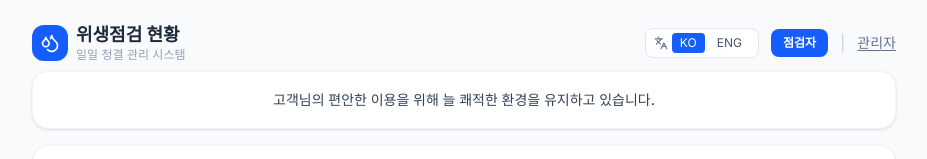
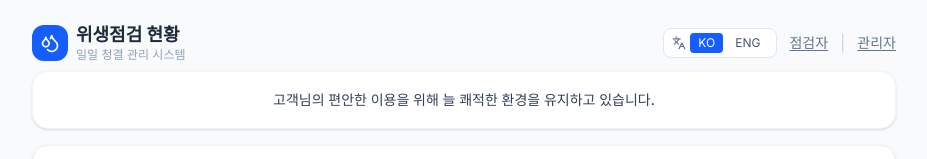
Before and after one commit to minj0912/hygiene-check, a React (Vite) app: page / in a window 1280 px wide. Shown: the top 159 px of the page, without its empty margins (176-1103 px from the left). Built offline with nearby package versions, Linux system fonts and the light colour scheme; no server answers; the database is empty.

Commit message:
Keep inspector password and preserve QR restroom context

```diff
--- a/src/pages/Home.tsx
+++ b/src/pages/Home.tsx
@@ -93,15 +93,17 @@ export function Home({ onModeChange }: HomeProps) {
     },
   }[language];
 
-  const handleEnterInspector = () => {
+  const handleInspectorSuccess = () => {
     const params = new URLSearchParams(window.location.search);
 
     if (initialRestroomIdFromUrl) {
       params.set("restroom", initialRestroomIdFromUrl);
     }
 
-    params.set("mode", "inspector");
-    window.history.replaceState({}, "", `?${params.toString()}`);
+    if (params.toString()) {
+      window.history.replaceState({}, "", `?${params.toString()}`);
+    }
+
     onModeChange("inspector");
   };
 
@@ -142,16 +144,8 @@ export function Home({ onModeChange }: HomeProps) {
               </button>
             </div>
 
-            <button
-              type="button"
-              onClick={handleEnterInspector}
-              className="px-3 py-1.5 bg-blue-600 text-white rounded-lg text-xs font-semibold hover:bg-blue-700 transition-colors"
-            >
-              {text.inspector}
-            </button>
-
+            <ModeEntry mode="inspector" label={text.inspector} onSuccess={handleInspectorSuccess} />
             <span className="text-slate-300">|</span>
-
             <ModeEntry mode="admin" label={text.admin} onSuccess={onModeChange} />
           </div>
         </div>
```
